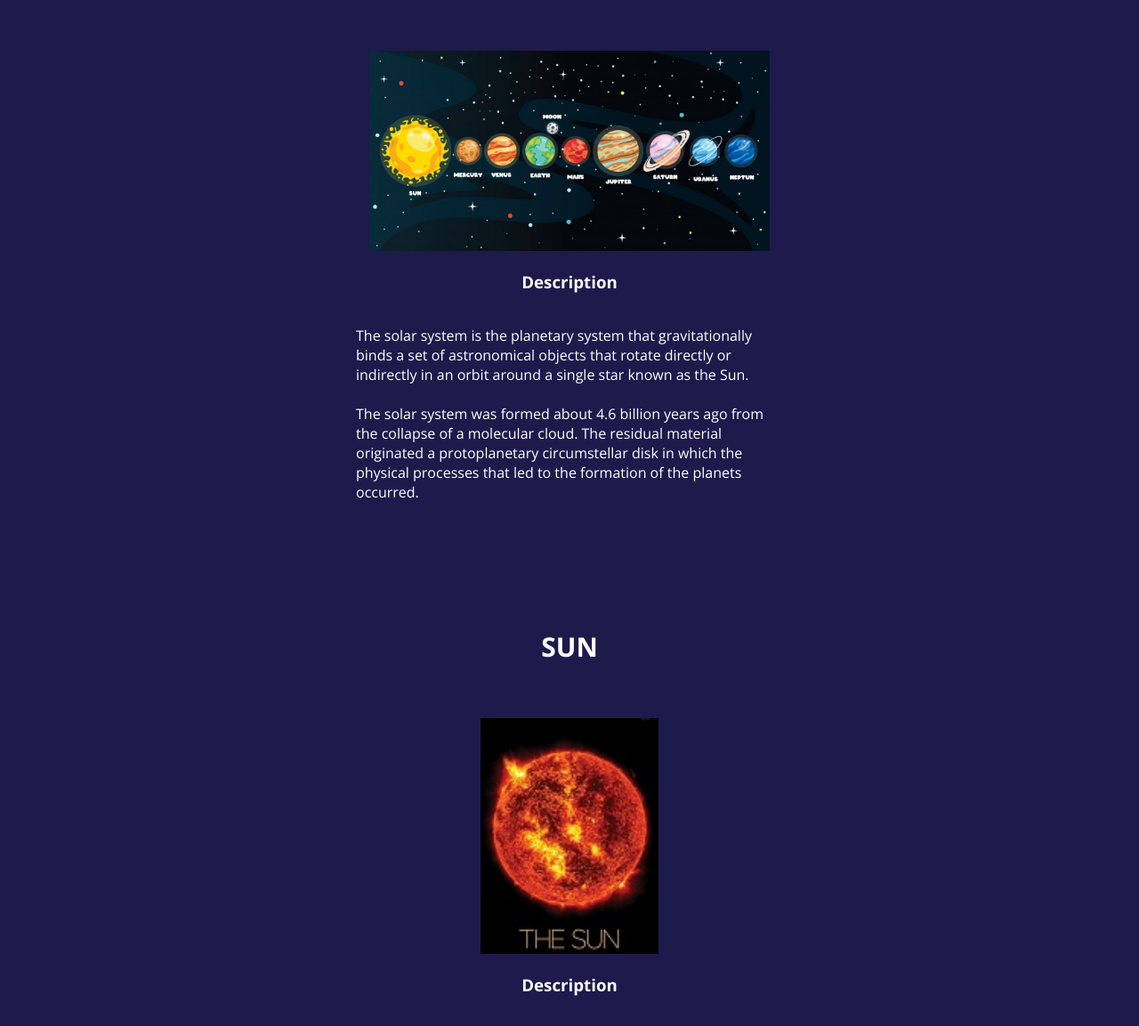
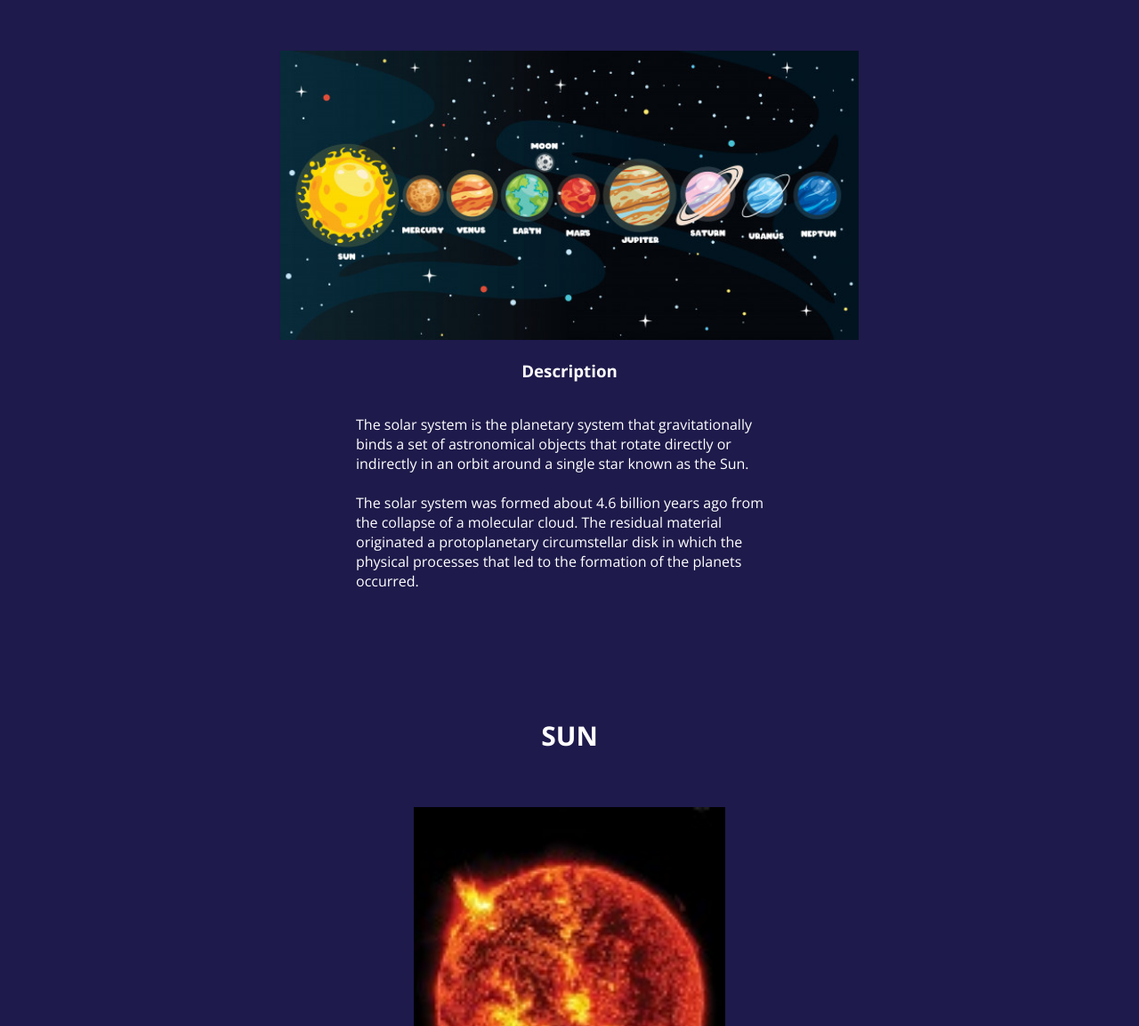
Before and after one commit to Jose-Rocha7/Solar-System, a plain HTML site: page index.html in a window 1280 px wide. Shown: the part 704-1857 px from the top of the page at 89% size. Drawn offline with nearby package versions, Linux system fonts and the light colour scheme.

Commit message:
Update estilos.css

```diff
--- a/css/estilos.css
+++ b/css/estilos.css
@@ -75,10 +75,10 @@ header .textos-header{
     justify-content: space-evenly;
 }
 .imagen-about-us{
-    width: 20%;
+    width: 35%;
 }
 .imagen-aboutus{
-    width: 45%;
+    width: 65%;
 }
 
 .sobre-nosotros .contenido-textos{
```
